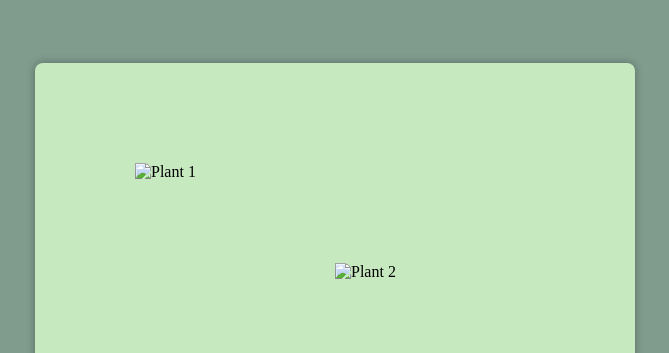
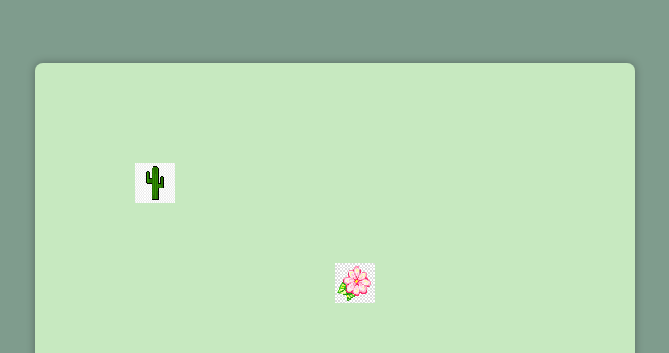
Before and after one commit to nandre21/virtualgarden, a plain HTML site: page garden.html in a window 1280 px wide. Shown: the part 145-498 px from the top of the page, without its empty margins (305-974 px from the left). Drawn offline with Linux system fonts and the light colour scheme.

Commit message:
Update garden.html

```diff
--- a/garden.html
+++ b/garden.html
@@ -1,7 +1,7 @@
 <!DOCTYPE html>
 <html>
 <head>
-    <title>Pixel Garden Game</title>
+    <title>Neil & Imme's Virtual Garden</title>
     <style>
         /* CSS styles for the garden and plant images */
         body {
@@ -69,11 +69,11 @@
     <div class="game-container">
         <div class="garden">
             <div class="plant" id="plant1" style="top: 100px; left: 100px;" onclick="growPlant(this)">
-                <img src="path/to/plant1.png" alt="Plant 1">
+                <img src="cactus.png" alt="Plant 1">
                 <div class="tooltip">Plant 1</div>
             </div>
             <div class="plant" id="plant2" style="top: 200px; left: 300px;" onclick="growPlant(this)">
-                <img src="path/to/plant2.png" alt="Plant 2">
+                <img src="flower.png" alt="Plant 2">
                 <div class="tooltip">Plant 2</div>
             </div>
             <!-- Add more plant elements as needed -->
@@ -84,8 +84,8 @@
     <script>
         // Plant data
         const plants = [
-            { id: "plant1", image: "path/to/plant1.png", name: "Plant 1", growthStage: 0 },
-            { id: "plant2", image: "path/to/plant2.png", name: "Plant 2", growthStage: 0 }
+            { id: "plant1", image: "cactus.png", name: "Plant 1", growthStage: 0 },
+            { id: "plant2", image: "flower.png", name: "Plant 2", growthStage: 0 }
             // Add more plants here
         ];
 
```
